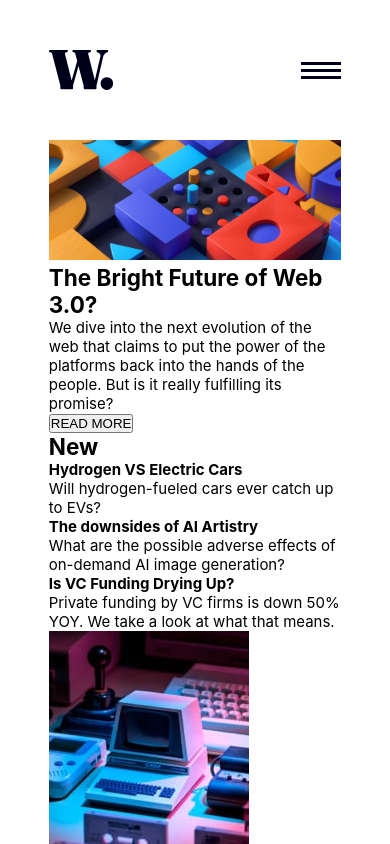
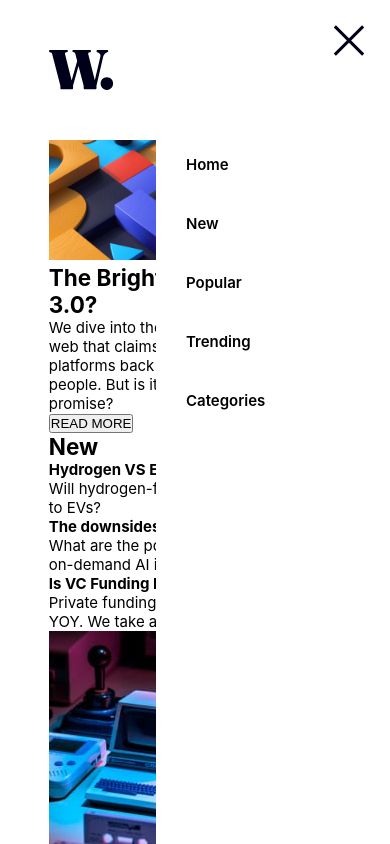
Before and after one commit to tsoysal/news-homepage, a website: page src/index.html in a window 390 px wide. Both pictures are taken after a click on the picture 321 px from the left and 70 px from the top of the page. Shown: the top 844 px of the page. Drawn offline with nearby package versions, Linux system fonts and the light colour scheme; files that its build step writes are made by us from their sources.

Commit message:
Create responsive functional navigation menu

```diff
--- a/package.json
+++ b/package.json
@@ -6,9 +6,11 @@
     "author": "tsoysal",
     "scripts": {
       "build:sass": "sass  --no-source-map src/sass:public/css",
+      "copy:js": "copyfiles -u 1 ./src/*.js public",
       "copy:assets": "copyfiles -u 1 ./src/assets/**/* public",
       "copy:html": "copyfiles -u 1 ./src/*.html public",
       "copy": "npm-run-all --parallel copy:*",
+      "watch:js": "onchange \"src/*.js\" -- npm run copy:js",
       "watch:assets": "onchange \"/src/assets/**/*\" -- npm run copy:assets",
       "watch:html": "onchange \"src/*.html\" -- npm run copy:html",
       "watch:sass": "sass  --no-source-map --watch src/sass:public/css",
--- a/src/index.html
+++ b/src/index.html
@@ -24,7 +24,9 @@
       <!--Mobile Menu-->
       <img src="./assets/images/icon-menu.svg" alt="menu icon" class="mobile-menu-btn">
       <div class="mobile-menu">
-        <img src="./assets/images/icon-menu-close.svg" class="mobile-menu-close-btn">
+        <div class="mobile-menu-close-btn">
+          <img src="./assets/images/icon-menu-close.svg">
+        </div>
         <ul>
           <li><a href="#">Home</a></li>
           <li><a href="#">New</a></li>
--- a/src/mobileMenu.js
+++ b/src/mobileMenu.js
@@ -1,3 +1,11 @@
 const menuBtn = document.querySelector('.mobile-menu-btn')
 const menuCloseBtn = document.querySelector('.mobile-menu-close-btn')
 const menu = document.querySelector('.mobile-menu');
+
+menuBtn.addEventListener('click', ()=> {
+    menu.style.display = "block";
+})
+
+menuCloseBtn.addEventListener('click', ()=> {
+    menu.style.display = "none";
+})
--- a/src/sass/_navigation.scss
+++ b/src/sass/_navigation.scss
@@ -31,7 +31,9 @@
 
     .mobile-menu-btn {
         display: none;
+        cursor: poniter;
     }
+
     .mobile-menu {
         display: none;
     }
@@ -40,11 +42,44 @@
 
 //Mobile Menu
 
+.mobile-menu {
+    display: none;
+    position: absolute;
+    top: 0;
+    right: 0;
+    width: 60vw;
+    height: 100vh;
+    background-color: white;
+    z-index: 10;
+
+    .mobile-menu-close-btn {
+        text-align: end;
+        padding: 25px;
+        img {
+            cursor: pointer;
+        }
+    }
+
+    ul {
+        margin-top: 50px;
+        margin-left: 10px;
+
+        li a{
+            display: inline-block;
+            width: 100%;
+            padding: 20px;
+            font-weight: 600;
+        }
+    }
+}
+
 @media screen and (max-width: 700px){
     .nav-menu {
         display: none !important;
     }
     .mobile-menu-btn {
         display: block !important;
+        cursor: pointer;
+        padding: 15px;
     }
 }
```
